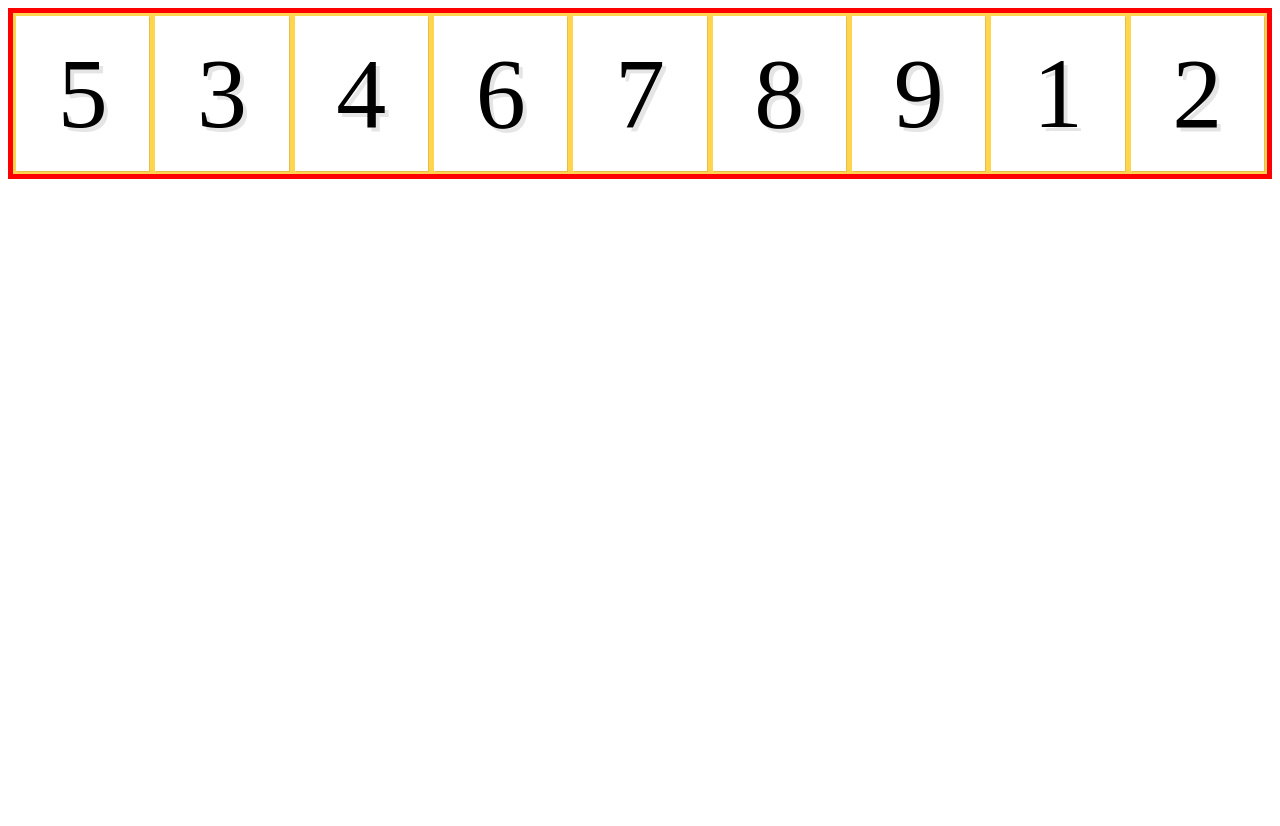
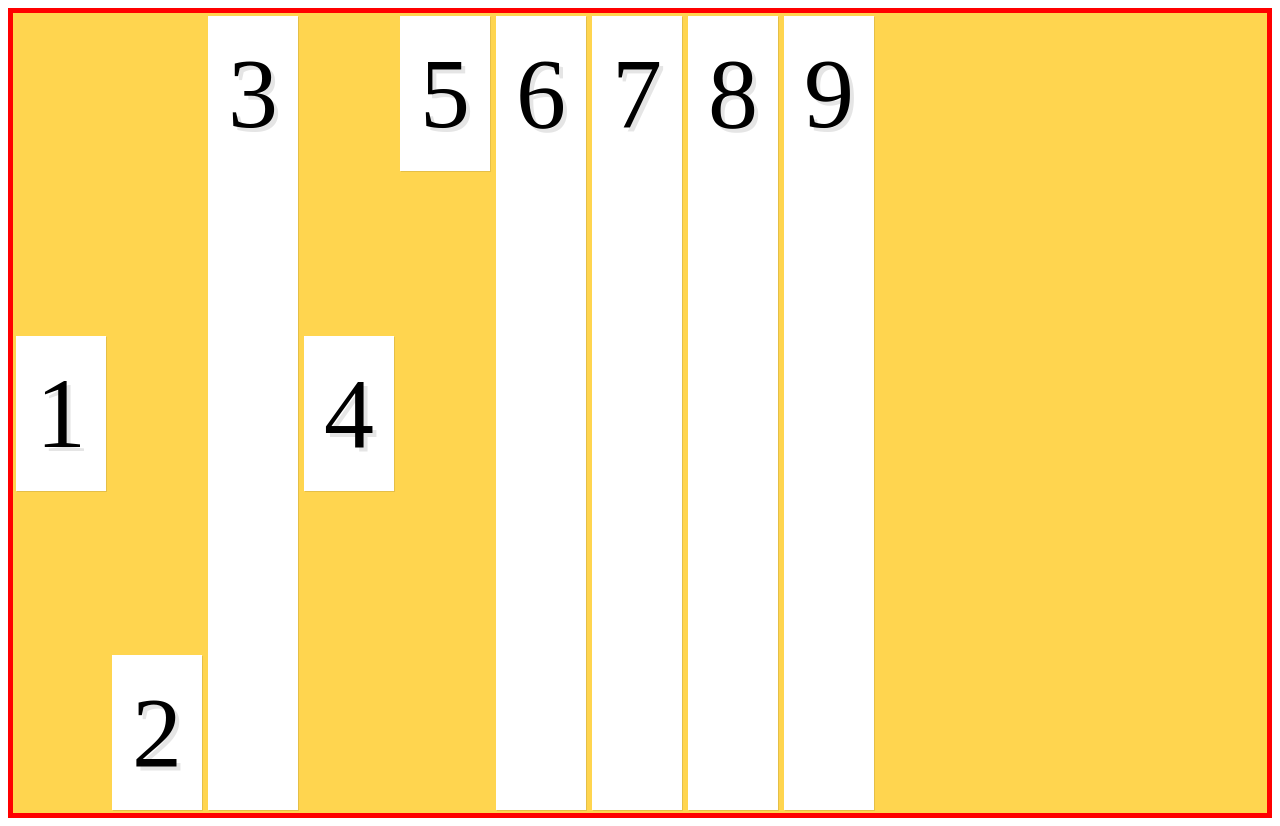
Before and after one commit to jamal13647850/flexbox, a plain HTML site: page index.html in a window 1280 px wide. Before the commit the page ends 800 px from the top, so only its background shows below. Drawn offline with Linux system fonts and the light colour scheme.

Commit message:
align-self

```diff
--- a/style.css
+++ b/style.css
@@ -20,7 +20,7 @@
     justify-content: space-around;
     justify-content: space-between;*/
 
-    /*height: 100vh;*/
+    height: 100vh;
 
     /*align-items: flex-start;
     align-items: flex-end;
@@ -55,9 +55,24 @@
     /*flex-basis: 400px;
     flex-grow: 1;*/
 
-    flex-grow: 1;
+    /*flex-grow: 1;*/
 }
 .item:nth-child(1){
+    align-self: center;
+}
+.item:nth-child(2){
+    align-self: flex-end;
+}
+.item:nth-child(3){
+    align-self: stretch;
+}
+.item:nth-child(4){
+    align-self: center;
+}
+.item:nth-child(5){
+    align-self: flex-start;
+}
+/*.item:nth-child(1){
     order: 1;
 }
 .item:nth-child(2){
@@ -65,7 +80,7 @@
 }
 .item:nth-child(5){
     order: -1;
-}
+}*/
 /*.item:nth-child(2){
     flex-grow: 4;
     flex-shrink: 2;
```
